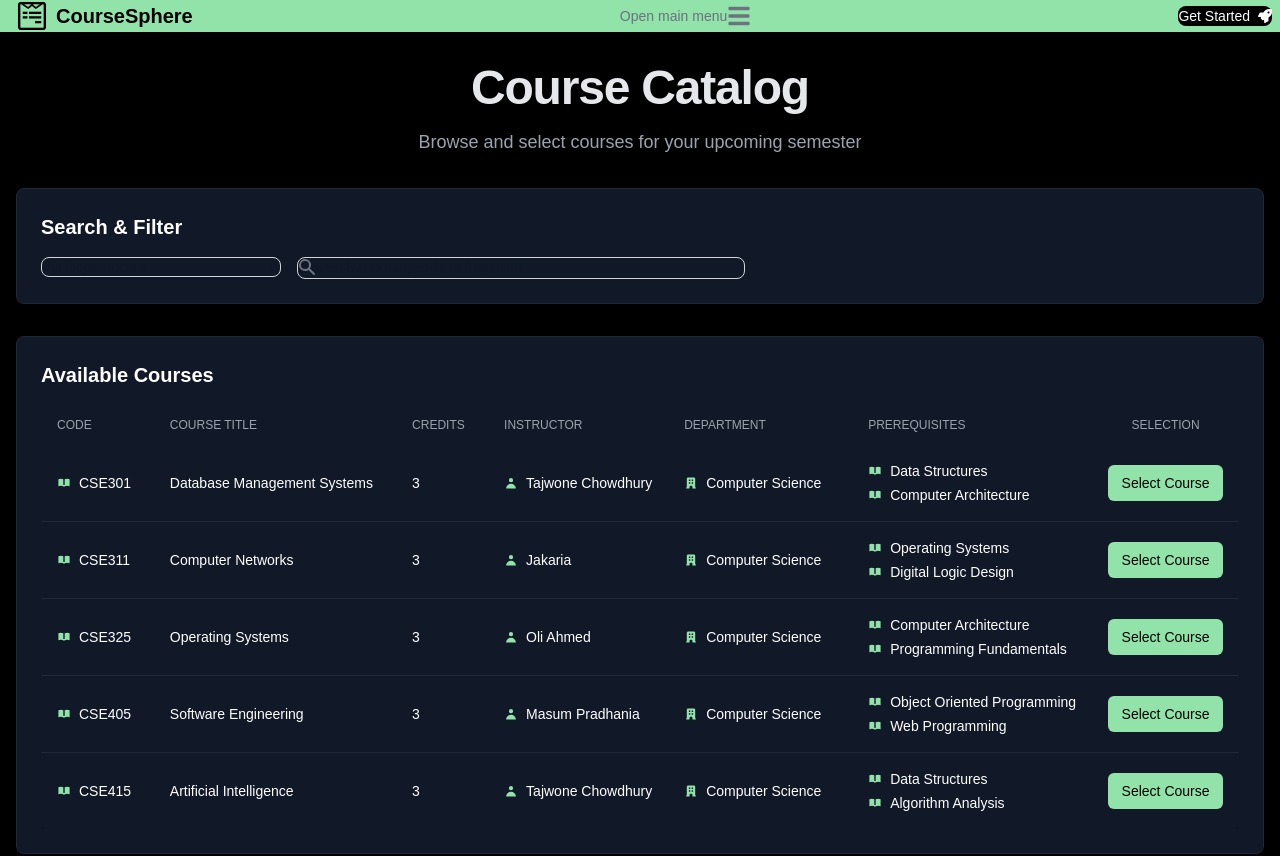
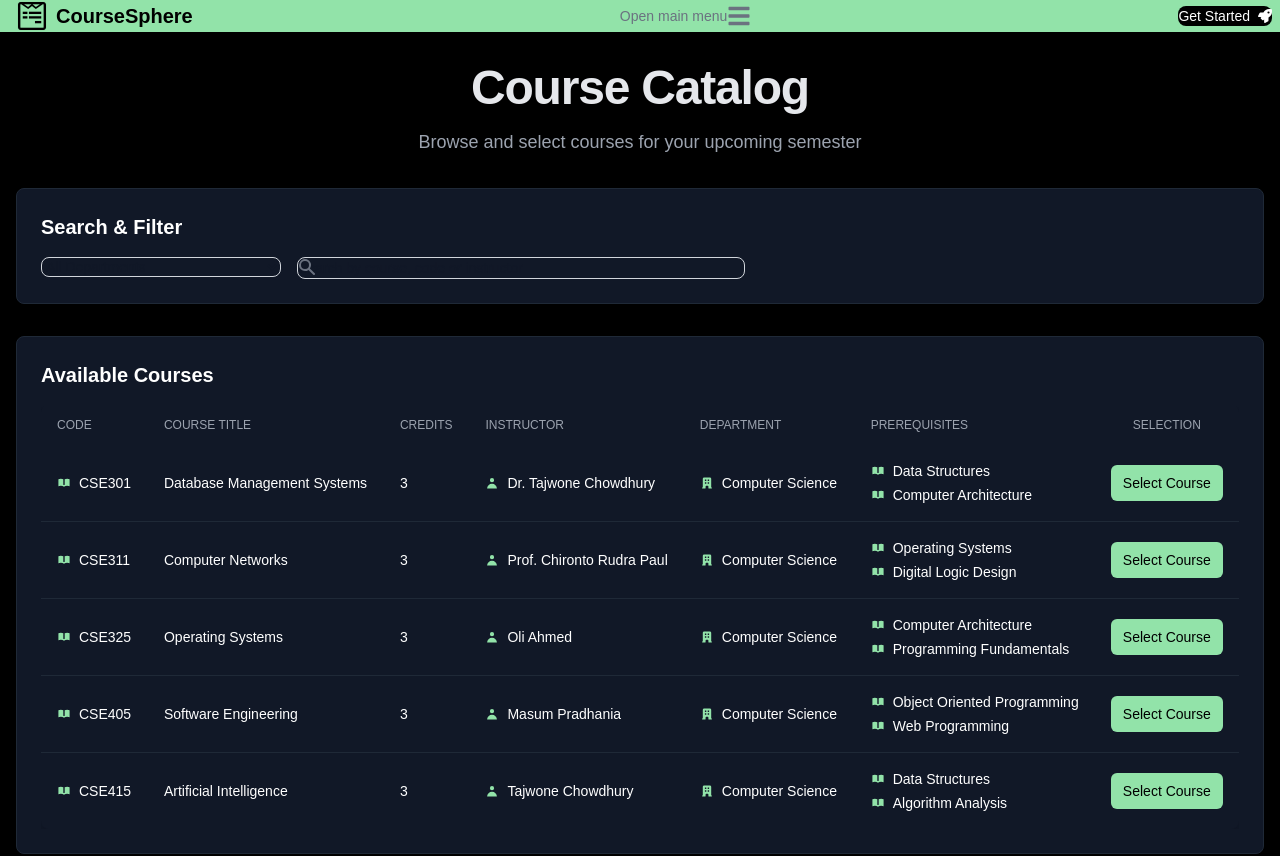
Before and after one commit to tajwone17/CourseSphere, a Next.js app: page /courses in a window 1280 px wide. Shown: the top 856 px of the page. Built offline with nearby package versions, Linux system fonts and the light colour scheme.

Commit message:
data ediited

```diff
--- a/app/(pages)/courses/page.tsx
+++ b/app/(pages)/courses/page.tsx
@@ -19,7 +19,7 @@ const courses = [
     name: "Database Management Systems",
     code: "CSE301",
     credit: 3,
-    instructor: "Tajwone Chowdhury",
+    instructor: " Dr. Tajwone Chowdhury",
     department_id: 1,
     prerequisites: ["Data Structures", "Computer Architecture"],
   },
@@ -28,7 +28,7 @@ const courses = [
     name: "Computer Networks",
     code: "CSE311",
     credit: 3,
-    instructor: "Jakaria",
+    instructor: "Prof. Chironto Rudra Paul",
     department_id: 1,
     prerequisites: ["Operating Systems", "Digital Logic Design"],
   },
```
